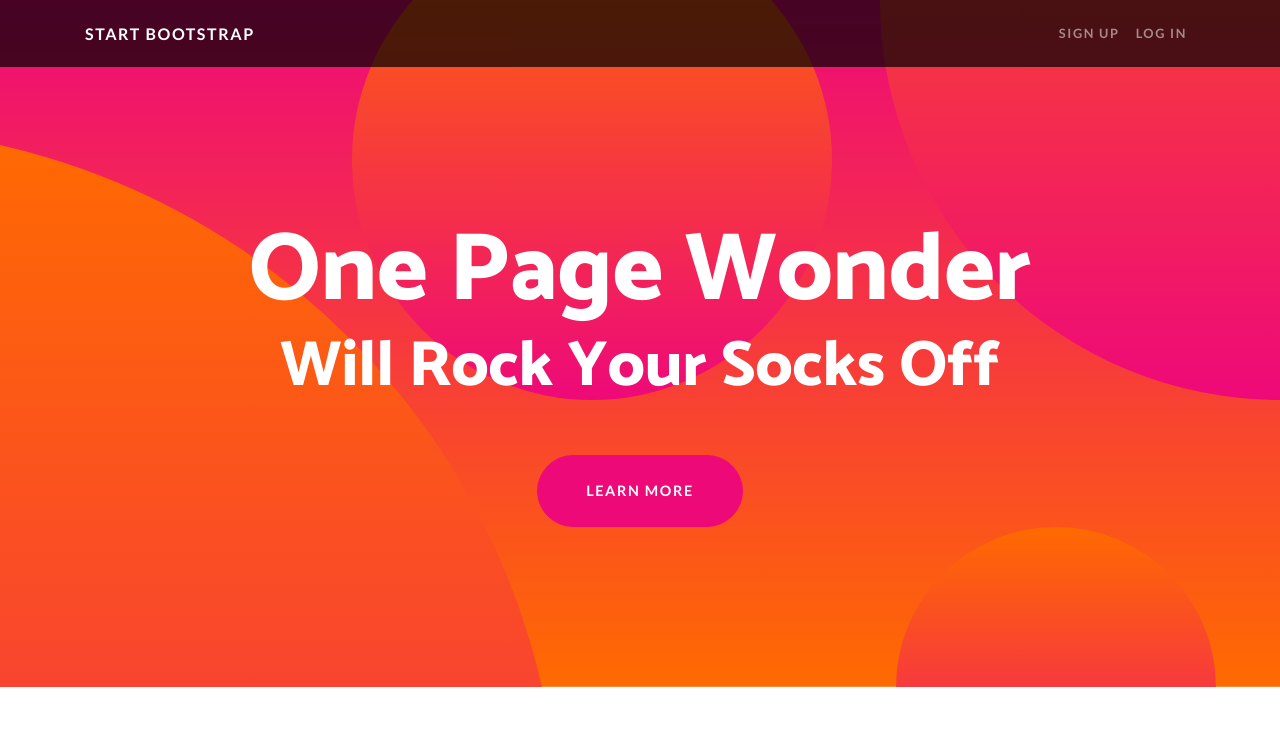
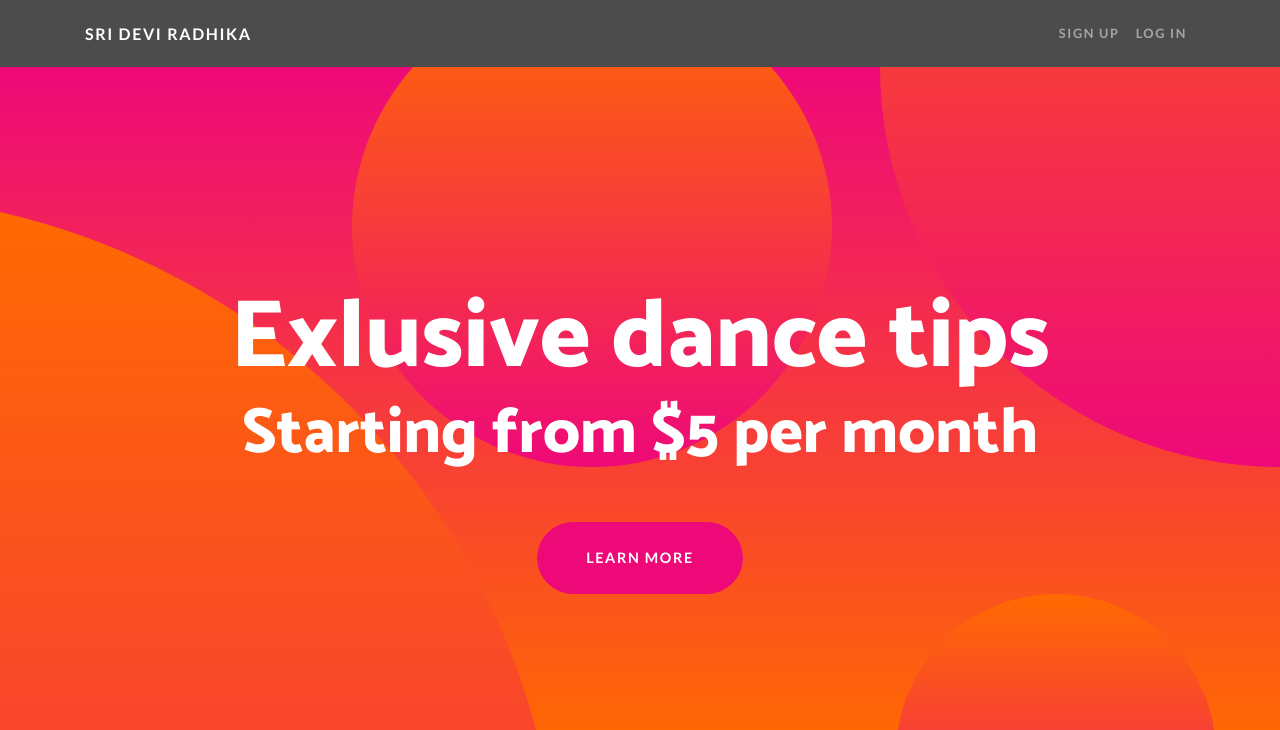
Before and after one commit to indrajithbandara/SriDeviRadhika, a website: page index.html in a window 1280 px wide. Shown: the top 730 px of the page. Drawn offline with Linux system fonts and the light colour scheme.

Commit message:
Images test

```diff
--- a/index.html
+++ b/index.html
@@ -25,9 +25,9 @@
   <body>
 
     <!-- Navigation -->
-    <nav class="navbar navbar-expand-lg navbar-dark navbar-custom fixed-top">
+    <nav class="navbar navbar-expand-lg navbar-dark navbar-custom">
       <div class="container">
-        <a class="navbar-brand" href="#">Start Bootstrap</a>
+        <a class="navbar-brand" href="#">Sri Devi Radhika</a>
         <button class="navbar-toggler" type="button" data-toggle="collapse" data-target="#navbarResponsive" aria-controls="navbarResponsive" aria-expanded="false" aria-label="Toggle navigation">
           <span class="navbar-toggler-icon"></span>
         </button>
@@ -47,8 +47,8 @@
     <header class="masthead text-center text-white">
       <div class="masthead-content">
         <div class="container">
-          <h1 class="masthead-heading mb-0">One Page Wonder</h1>
-          <h2 class="masthead-subheading mb-0">Will Rock Your Socks Off</h2>
+          <h1 class="masthead-heading mb-0">Exlusive dance tips</h1>
+          <h2 class="masthead-subheading mb-0">Starting from $5 per month</h2>
           <a href="#" class="btn btn-primary btn-xl rounded-pill mt-5">Learn More</a>
         </div>
       </div>
@@ -115,7 +115,7 @@
     <!-- Footer -->
     <footer class="py-5 bg-black">
       <div class="container">
-        <p class="m-0 text-center text-white small">Copyright &copy; Your Website 2018</p>
+        <p class="m-0 text-center text-white small">Copyright &copy; Sri Devi Radhika 2018</p>
       </div>
       <!-- /.container -->
     </footer>
```
Also changed, not shown: img/01.jpg, img/02.jpg, img/03.jpg.
